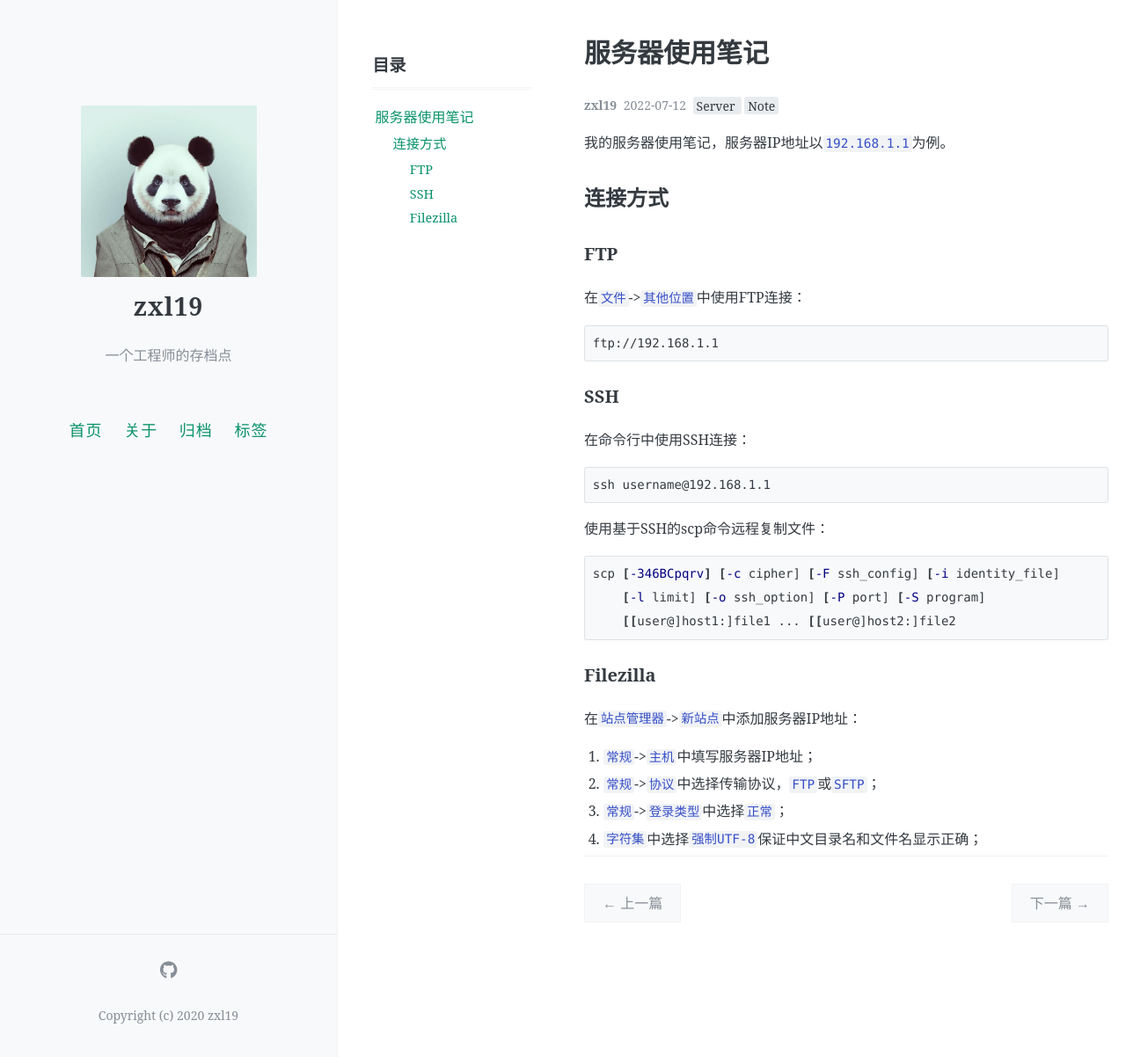
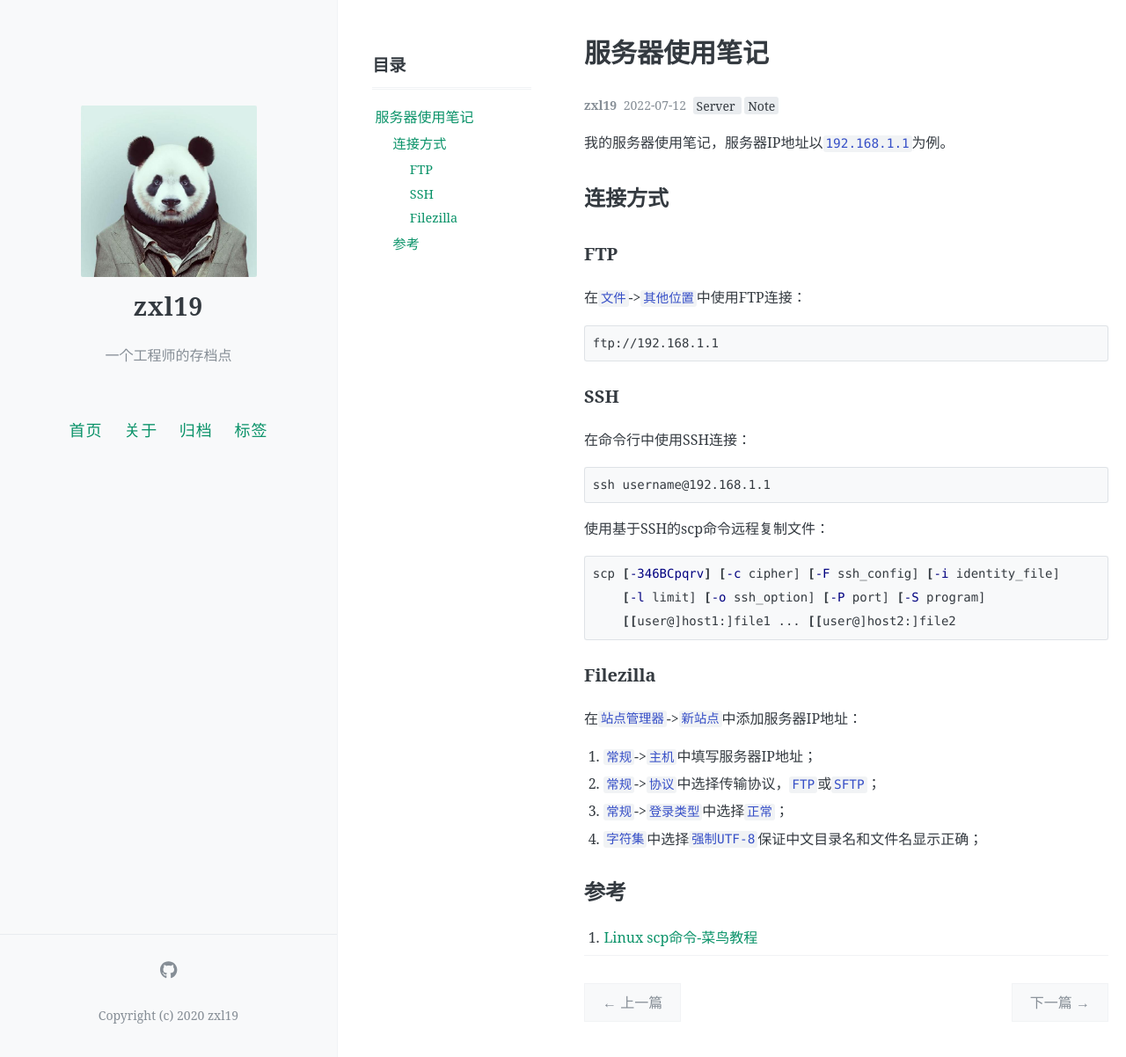
Before and after one commit to zxl19/zxl19.github.io, a Jekyll site: the page built from _posts/2022-07-12-server-note.md, in a window 1280 px wide and 1202 px high. Shown: the whole window at 88% size. Built offline with Jekyll 4.4.1, drawn with Linux system fonts in a browser that asks for light colours; comment, search, counter and statistics services are not loaded.

Commit message:
Update 2022-07-12-server-note.md

```diff
--- a/_posts/2022-07-12-server-note.md
+++ b/_posts/2022-07-12-server-note.md
@@ -47,3 +47,7 @@ scp [-346BCpqrv] [-c cipher] [-F ssh_config] [-i identity_file]
 2. `常规`->`协议`中选择传输协议，`FTP`或`SFTP`；
 3. `常规`->`登录类型`中选择`正常`；
 4. `字符集`中选择`强制UTF-8`保证中文目录名和文件名显示正确；
+
+## 参考
+
+1. [Linux scp命令-菜鸟教程](https://www.runoob.com/linux/linux-comm-scp.html)
```
